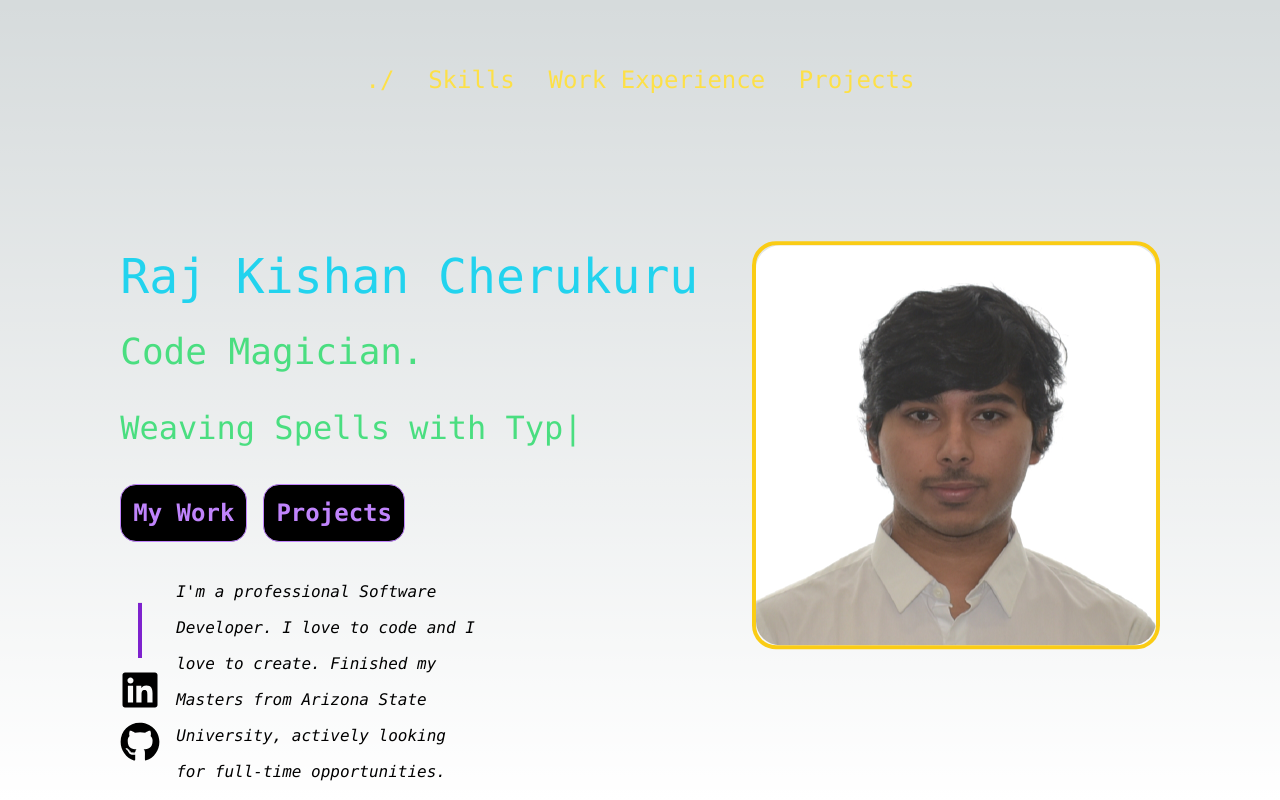
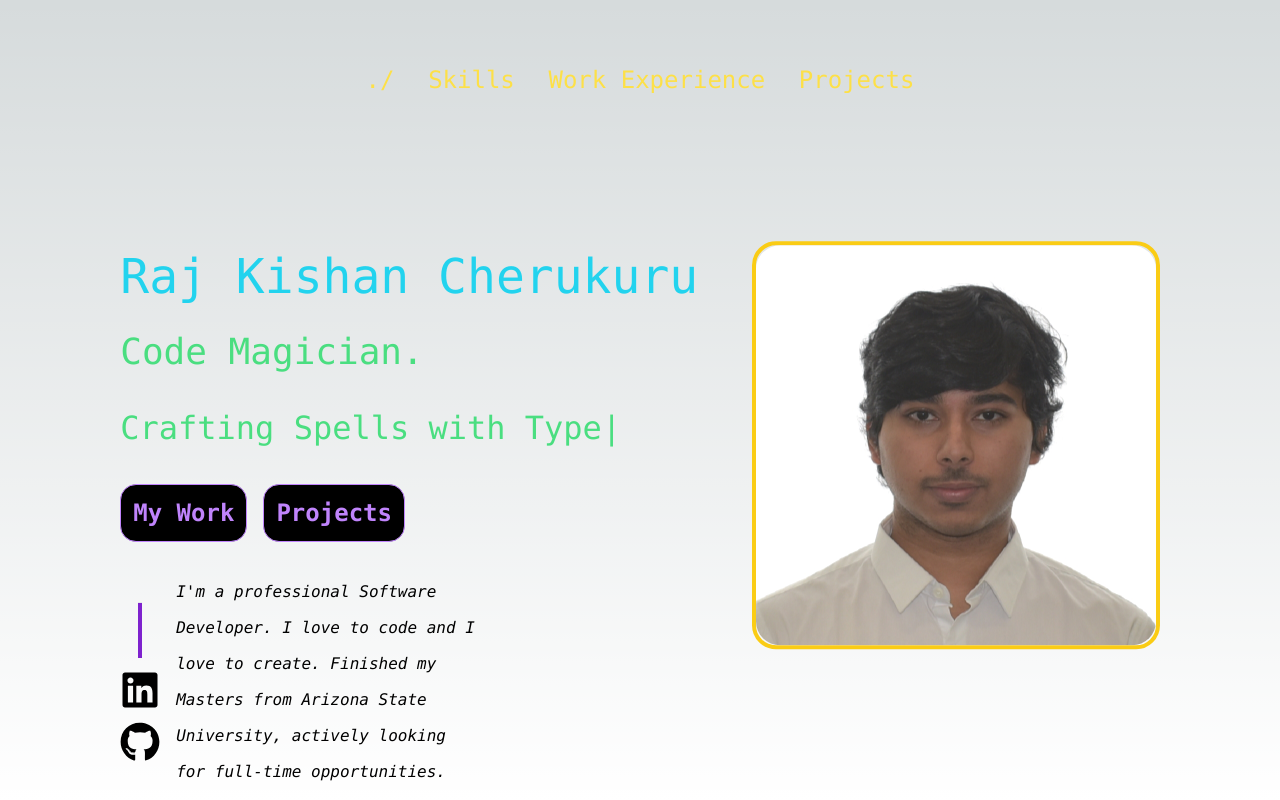
Before and after one commit to RajCherukuru/Portfolio, a Next.js app: page / in a window 1280 px wide. Built offline with nearby package versions, Linux system fonts and the light colour scheme.

Commit message:
changed weaving to crafting

```diff
--- a/components/typeanimate.tsx
+++ b/components/typeanimate.tsx
@@ -11,17 +11,17 @@ export const TypeAnimate= ()=>{
         <TypeAnimation
                     sequence={[
                       // Same substring at the start will only be typed out once, initially
-                      'Weaving Spells with Typescript.',
+                      'Crafting Spells with Typescript.',
                       2000, // wait 1s before replacing "Mice" with "Hamsters"
-                      'Weaving Spells with Next.js.',
+                      'Crafting Spells with Next.js.',
                       2000,
-                      'Weaving Spells with Recoil.',
+                      'Crafting Spells with Recoil.',
                       2000,
-                      'Weaving Spells with PostgresSQL.',
+                      'Crafting Spells with PostgresSQL.',
                       2000,
-                      'Weaving Spells with AWS.',
+                      'Crafting Spells with AWS.',
                       2000,
-                      'Weaving Spells with Kubernetes.',
+                      'Crafting Spells with Kubernetes.',
                       2000,
                     ]}
                     wrapper="span"
```
